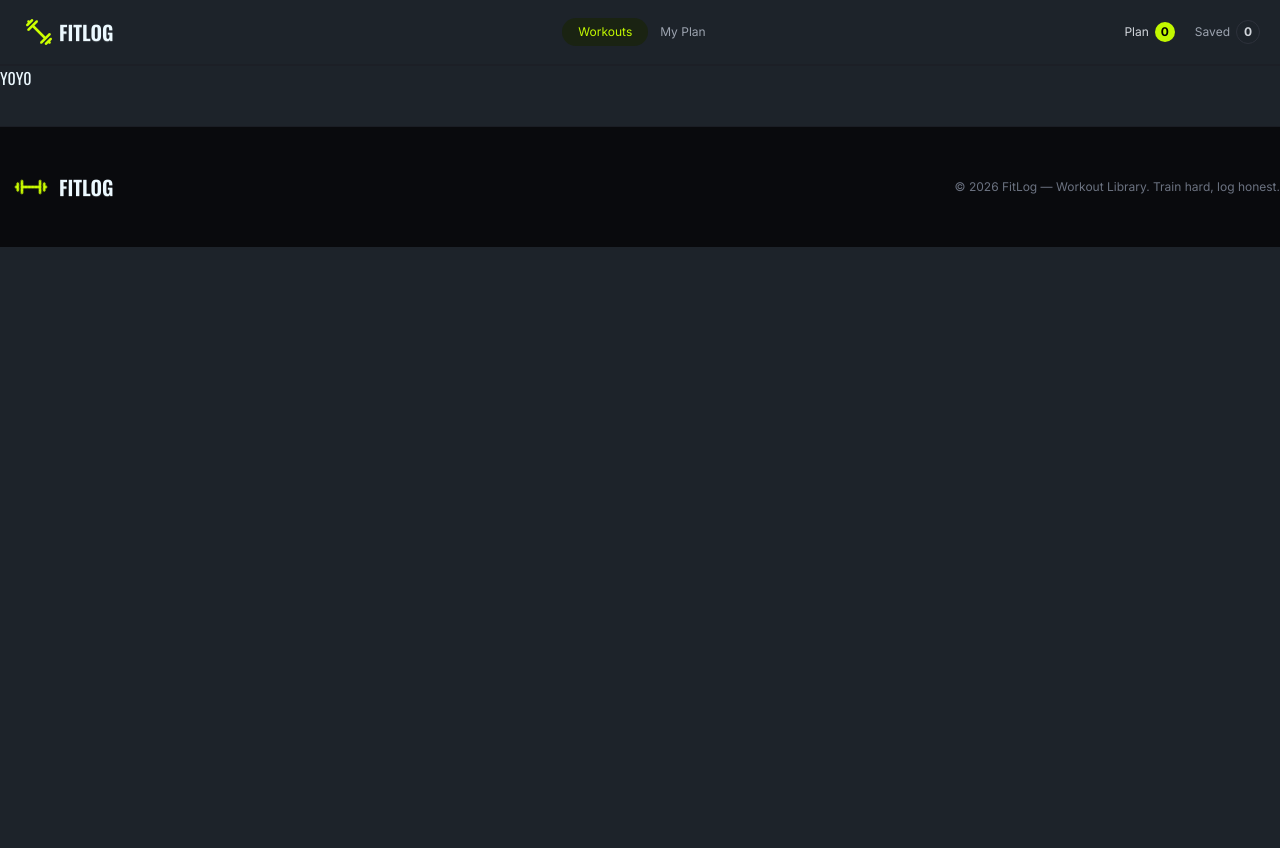
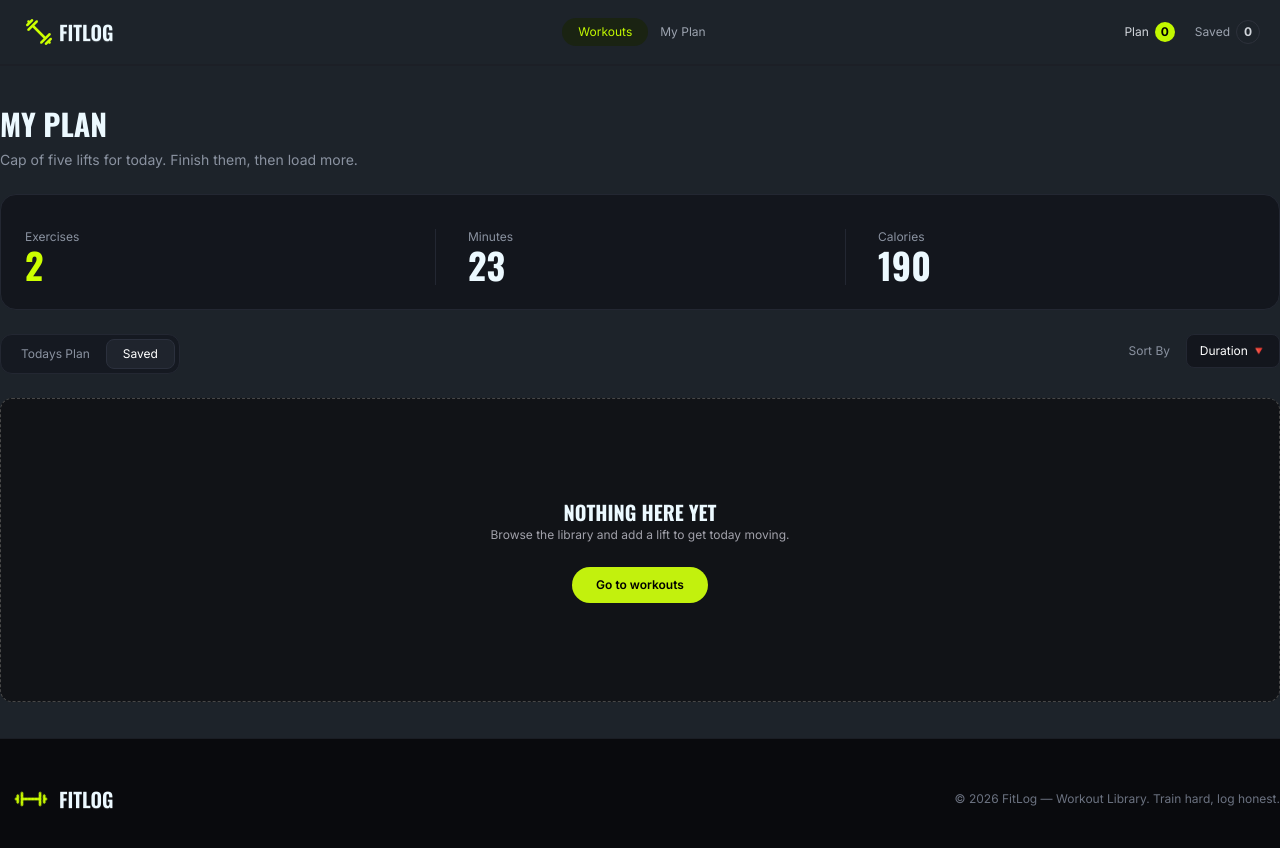
Before and after one commit to Naimur131251/Fit-Log, a Next.js app: page /my-plan in a window 1280 px wide. Shown: the top 848 px of the page. Before the commit the page ends 800 px from the top, so only its background shows below. Built offline with nearby package versions, Linux system fonts and the light colour scheme.

Commit message:
added to my-plan empty page

```diff
--- a/src/app/my-plan/page.tsx
+++ b/src/app/my-plan/page.tsx
@@ -1,11 +1,82 @@
-import React from 'react';
+import React from "react";
+import { Inter } from "next/font/google";
+
+const inter = Inter({
+  subsets: ["latin"],
+  variable: "--font-inter",
+  weight: ["100", "200", "300", "400", "500", "600", "700", "800", "900"],
+});
 
 const MyPlanPage = () => {
-    return (
+  return (
+    <div>
+      <section className="flex flex-col gap-6 container mx-auto mt-10">
         <div>
-            <h1>Y0Y0</h1>
+          <h2 className="font-bold text-3xl mb-2">MY PLAN</h2>
+          <p className={`${inter.className} text-sm text-[#8A92A0]`}>
+            Cap of five lifts for today. Finish them, then load more.
+          </p>
         </div>
-    );
+
+        <div className="bg-[#13161D] border border-[#232732] p-6 pt-8.5 rounded-2xl grid grid-cols-3">
+          <div>
+            <p
+              className={`${inter.className} font-sans text-[#8A92A0] text-xs`}
+            >
+              Exercises
+            </p>
+            <p className="text-[#CCFF00] font-bold text-4xl">2</p>
+          </div>
+          <div className="border border-l-[#232732] border-y-0 border-r-0 pl-8">
+            <p
+              className={`${inter.className} font-sans text-[#8A92A0] text-xs`}
+            >
+              Minutes
+            </p>
+            <p className="font-bold text-4xl">23</p>
+          </div>
+          <div className="border border-l-[#232732] border-y-0 border-r-0 pl-8">
+            <p
+              className={`${inter.className} font-sans text-[#8A92A0] text-xs`}
+            >
+              Calories
+            </p>
+            <p className="font-bold text-4xl">190</p>
+          </div>
+        </div>
+
+        <div className="flex justify-between">
+          <div
+            className={`${inter.className} bg-[#151921] border border-[#232732] rounded-xl p-1 gap-1 text-xs`}
+          >
+            <button className="text-[#8A92A0] px-4 py-1.5">Todays Plan</button>
+            <button className="bg-[#1F242D] border border-[#2B303D] text-white rounded-lg px-4 py-1.5">
+              Saved
+            </button>
+          </div>
+
+          <div className={`${inter.className} gap-3 text-xs`}>
+            <span className="text-[#8A92A0] px-4 py-1.5">Sort By</span>
+            <select className="bg-[#13161D] border border-[#232732] text-white rounded-lg w-23.5 h-8.5 appearance-none text-center">
+              <option value="">Duration 🔻</option>
+            </select>
+          </div>
+        </div>
+
+        <div className="border border-dashed border-[#474747] rounded-xl bg-[#111317] py-24.5 flex flex-col justify-center items-center">
+          <h2 className="text-[20px] font-bold">NOTHING HERE YET</h2>
+          <p className={`${inter.className} text-xs text-[#A1A1AA]`}>
+            Browse the library and add a lift to get today moving.
+          </p>
+          <button
+            className={`${inter.className} bg-[#C2F10D] text-black font-semibold text-xs mt-6 px-6 py-2.5 rounded-full`}
+          >
+            Go to workouts
+          </button>
+        </div>
+      </section>
+    </div>
+  );
 };
 
 export default MyPlanPage;
```
